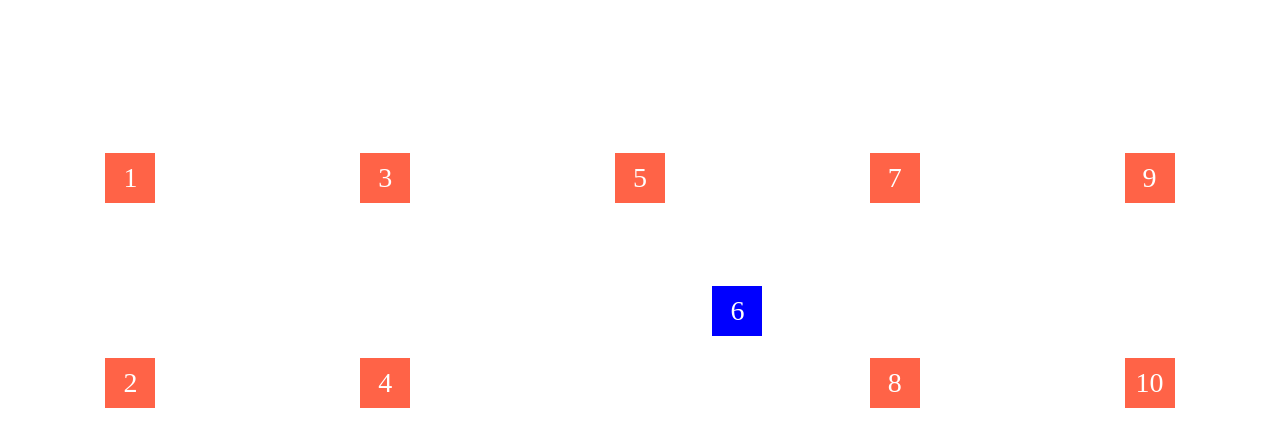
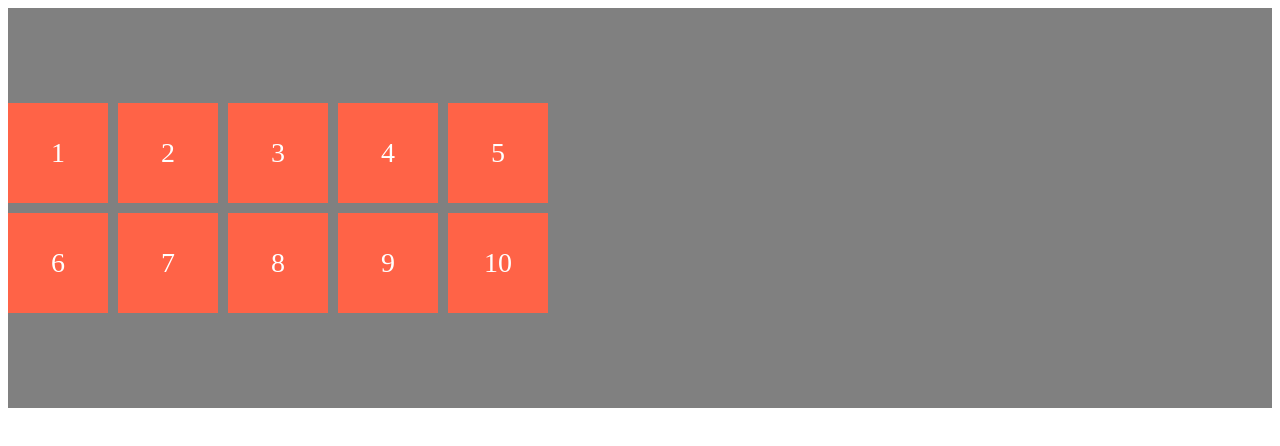
Before and after one commit to markchck/cssStudy, a plain HTML site: page index.html in a window 1280 px wide. Drawn offline with Linux system fonts and the light colour scheme.

Commit message:
align-content

```diff
--- a/style.css
+++ b/style.css
@@ -1,22 +1,15 @@
 .father{
   display: grid;
   min-height: 50vh;
-  grid-template-columns: repeat(2, 1fr);
-  grid-template-rows: repeat(2, 1fr);
   gap:10px;
-  grid-auto-rows: 1fr;
-  grid-auto-flow: column;
-  grid-auto-columns: 1fr;
-
-  /* justify-items: center;
-  align-items: center; */
-
-  place-items: end center;
+  grid-template-columns: repeat(5, 100px);
+  grid-template-rows: repeat(2, 100px);
+  background-color: gray;
+  align-content: center;
+  /* justify-content: center; */
 }
 
 .child{
-  width: 50px;
-  height: 50px;
   background-color: tomato;
   color: white;
   font-size: 28px;
@@ -24,16 +17,3 @@
   justify-content: center;
   align-items: center;
 }
-
-
-.child:nth-child(6){
-  background-color: blue;
-
-  /* align-self: center;
-  justify-self: end;  */
-  place-self: center end;
-  /* self는 하나만 움직이게 함 */
-
-  /* grid-column: span 2; */
-
-}
```
